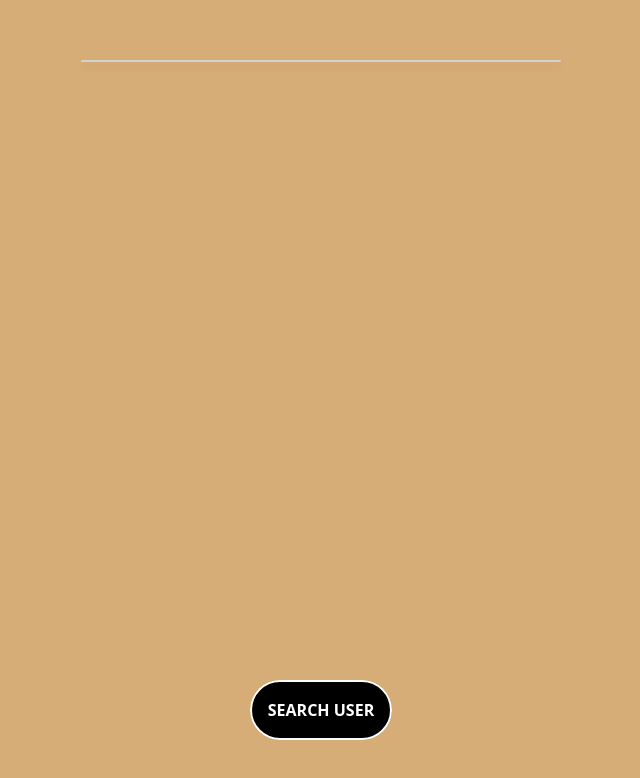
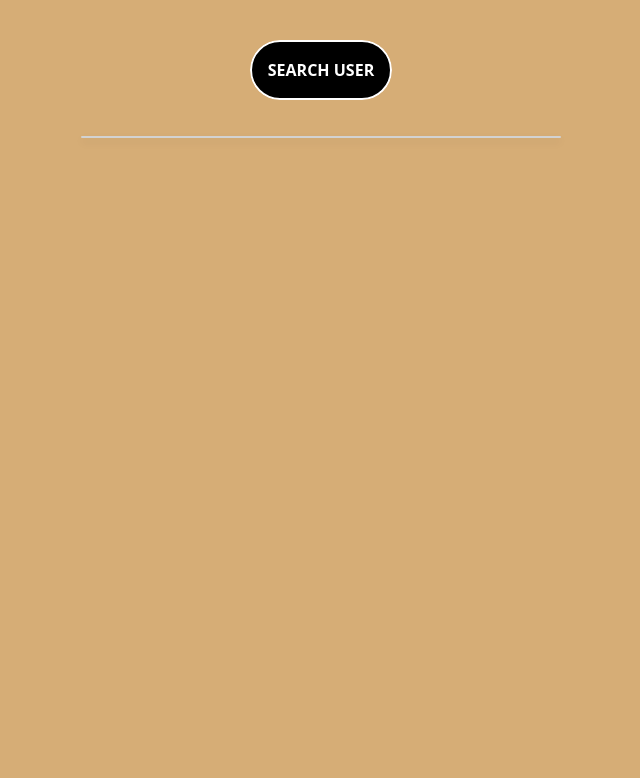
Before and after one commit to Chandhini-2000/FetchUser, a plain HTML site: page index.html in a window 1280 px wide. Shown: the whole page, without its empty margins (319-959 px from the left). Drawn offline with nearby package versions, Linux system fonts and the light colour scheme.

Commit message:
second commit

```diff
--- a/style.css
+++ b/style.css
@@ -54,9 +54,8 @@
   border-width: 2px;
   overflow: hidden;
   padding: 0.8rem 3rem;
-  position: absolute;
+  position: relative;
   align-items: center;
-  top: 85%;
 }
 
 .btn-12 span {
```
